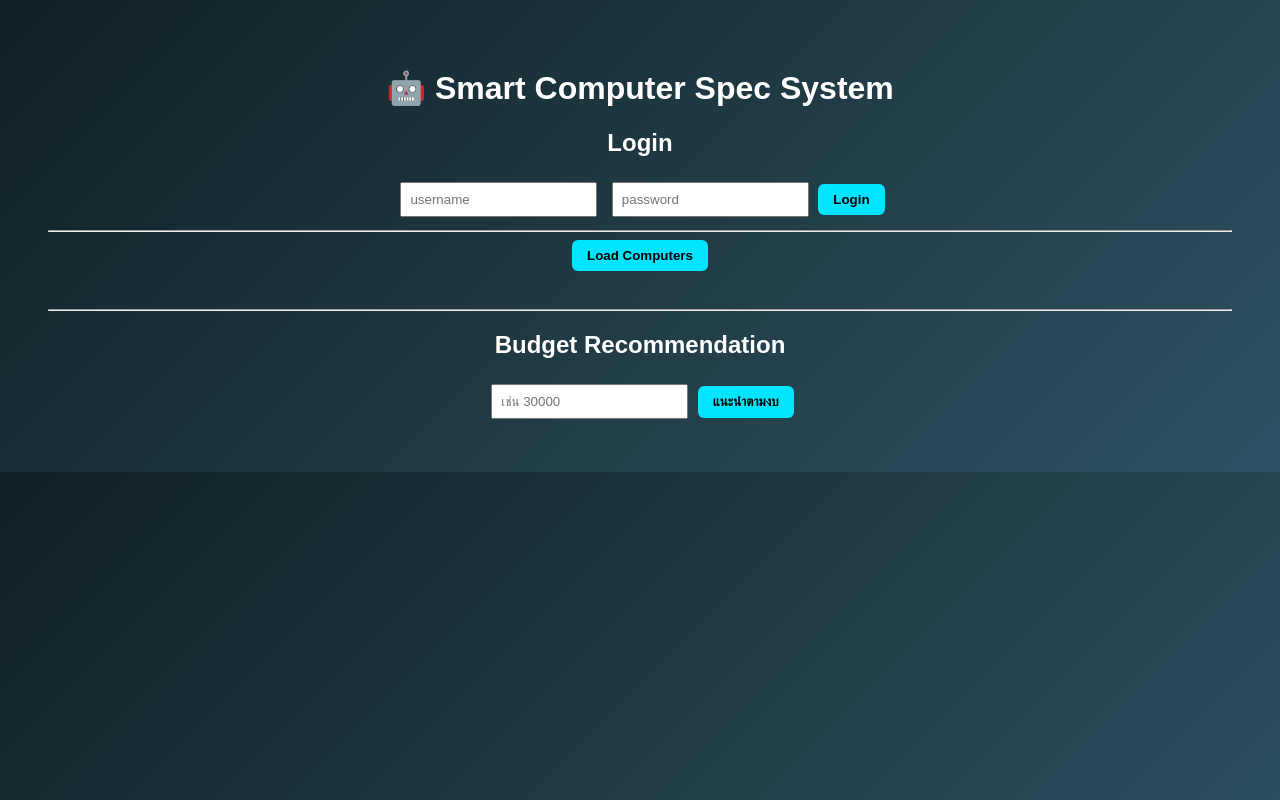
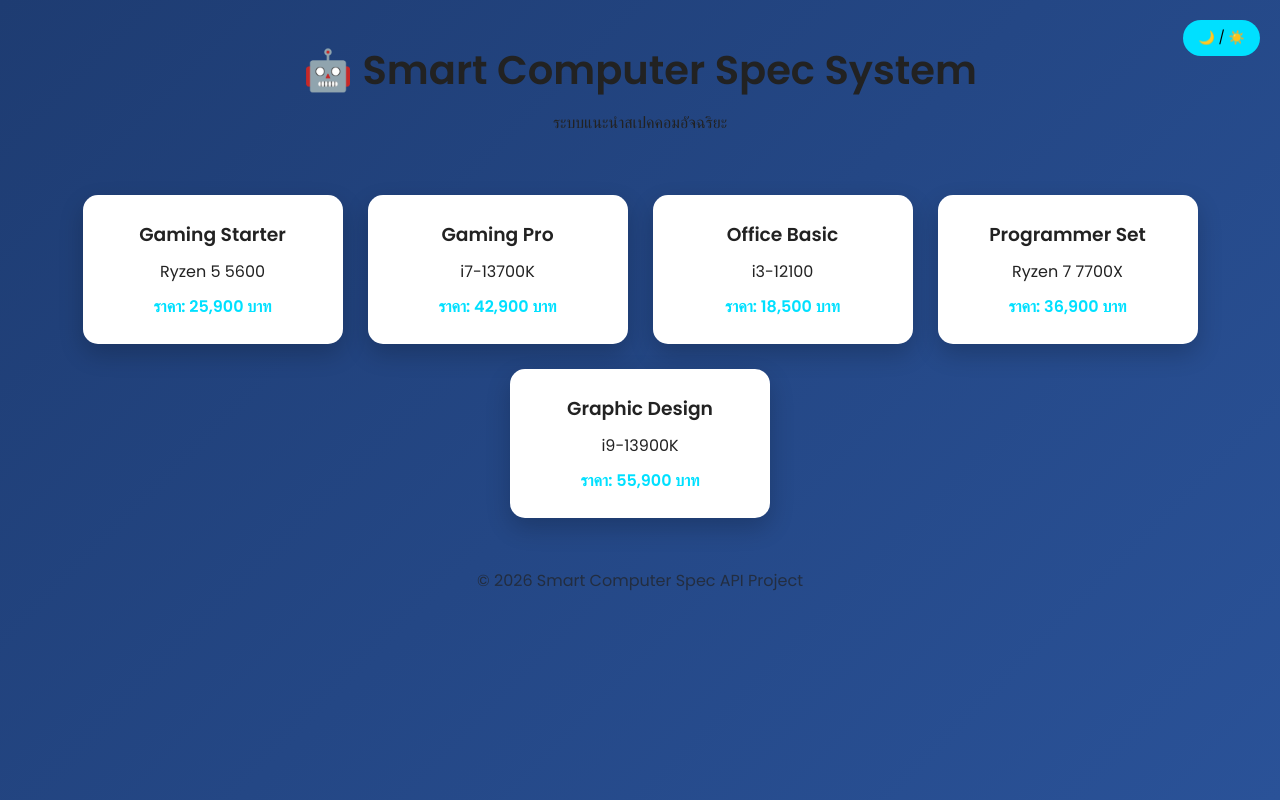
Before and after one commit to sakkayarikka-cmd/computer-spec-api, a website: page index.html in a window 1280 px wide. Drawn offline with Linux system fonts and the light colour scheme.

```diff
--- a/index.html
+++ b/index.html
@@ -1,174 +1,172 @@
 <!DOCTYPE html>
-<html>
+<html lang="th">
 <head>
-  <title>Smart Computer Spec AI</title>
+<meta charset="UTF-8">
+<meta name="viewport" content="width=device-width, initial-scale=1.0">
+<title>Smart Computer Spec</title>
+
+<link href="https://fonts.googleapis.com/css2?family=Poppins:wght@300;400;600&display=swap" rel="stylesheet">
+
 <style>
-    body {
-      font-family: Arial;
-      background: linear-gradient(135deg,#0f2027,#203a43,#2c5364);
-      color: white;
-      text-align: center;
-      padding: 40px;
+:root {
+  --bg-color: linear-gradient(135deg,#1e3c72,#2a5298);
+  --card-bg: #ffffff;
+  --text-color: #222;
+  --accent: #00e0ff;
 }
 
-    input {
-      padding: 8px;
-      margin: 5px;
+body.dark {
+  --bg-color: linear-gradient(135deg,#0f2027,#203a43,#2c5364);
+  --card-bg: #1e1e1e;
+  --text-color: #f5f5f5;
+  --accent: #00ffcc;
 }
 
-    button {
-      padding: 8px 15px;
-      border-radius: 6px;
-      border: none;
-      cursor: pointer;
-      background: #00e5ff;
-      font-weight: bold;
+* {
+  margin:0;
+  padding:0;
+  box-sizing:border-box;
+  font-family:'Poppins', sans-serif;
+}
+
+body {
+  background: var(--bg-color);
+  color: var(--text-color);
+  transition: all 0.5s ease;
+  min-height:100vh;
+}
+
+header {
+  text-align:center;
+  padding:40px 20px;
+  animation: fadeDown 1s ease;
+}
+
+h1 {
+  font-size:40px;
+  margin-bottom:10px;
+}
+
+.toggle-btn {
+  position:absolute;
+  top:20px;
+  right:20px;
+  padding:8px 15px;
+  border:none;
+  border-radius:20px;
+  background:var(--accent);
+  cursor:pointer;
+  transition:0.3s;
+}
+
+.toggle-btn:hover {
+  transform:scale(1.1);
 }
 
 .container {
-      display: flex;
-      flex-wrap: wrap;
-      justify-content: center;
-      gap: 20px;
-      margin-top: 30px;
+  display:flex;
+  flex-wrap:wrap;
+  justify-content:center;
+  gap:25px;
+  padding:20px;
 }
 
 .card {
-      background: white;
-      color: black;
-      width: 250px;
-      padding: 15px;
-      border-radius: 15px;
-      cursor: pointer;
-      transition: 0.3s;
+  background:var(--card-bg);
+  width:260px;
+  padding:25px;
+  border-radius:15px;
+  text-align:center;
+  box-shadow:0 10px 25px rgba(0,0,0,0.2);
+  transition:0.4s ease;
+  animation: fadeUp 1s ease;
 }
 
 .card:hover {
-      transform: scale(1.05);
+  transform: translateY(-10px) scale(1.03);
+  box-shadow:0 15px 35px rgba(0,0,0,0.3);
 }
 
-    #modal {
-      display: none;
-      position: fixed;
-      top: 0;
-      left: 0;
-      width: 100%;
-      height: 100%;
-      background: rgba(0,0,0,0.7);
+.card h3 {
+  margin-bottom:10px;
 }
 
-    #modalContent {
-      background: white;
-      color: black;
-      width: 400px;
-      margin: 100px auto;
-      padding: 20px;
-      border-radius: 15px;
+.price {
+  margin-top:10px;
+  font-weight:600;
+  color:var(--accent);
 }
+
+footer {
+  text-align:center;
+  padding:30px;
+  opacity:0.7;
+}
+
+@keyframes fadeUp {
+  from {opacity:0; transform:translateY(40px);}
+  to {opacity:1; transform:translateY(0);}
+}
+
+@keyframes fadeDown {
+  from {opacity:0; transform:translateY(-40px);}
+  to {opacity:1; transform:translateY(0);}
+}
+
 </style>
 </head>
+
 <body>
 
+<button class="toggle-btn" onclick="toggleTheme()">🌙 / ☀️</button>
+
+<header>
   <h1>🤖 Smart Computer Spec System</h1>
+  <p>ระบบแนะนำสเปคคอมอัจฉริยะ</p>
+</header>
 
-<!-- LOGIN -->
-<h2>Login</h2>
-<input id="user" placeholder="username">
-<input id="pass" type="password" placeholder="password">
-<button onclick="login()">Login</button>
+<div class="container">
 
-<hr>
-
-<!-- โหลดเครื่อง -->
-<button onclick="loadComputers()">Load Computers</button>
-
-<div class="container" id="result"></div>
-
-<hr>
-
-<!-- งบประมาณ -->
-<h2>Budget Recommendation</h2>
-<input id="budgetInput" placeholder="เช่น 30000">
-<button onclick="recommendBudget()">แนะนำตามงบ</button>
-
-<!-- Modal -->
-<div id="modal">
-  <div id="modalContent">
-    <div id="detail"></div>
-    <button onclick="closeModal()">Close</button>
-  </div>
+  <div class="card">
+    <h3>Gaming Starter</h3>
+    <p>Ryzen 5 5600</p>
+    <p class="price">ราคา: 25,900 บาท</p>
   </div>
 
+  <div class="card">
+    <h3>Gaming Pro</h3>
+    <p>i7-13700K</p>
+    <p class="price">ราคา: 42,900 บาท</p>
+  </div>
+
+  <div class="card">
+    <h3>Office Basic</h3>
+    <p>i3-12100</p>
+    <p class="price">ราคา: 18,500 บาท</p>
+  </div>
+
+  <div class="card">
+    <h3>Programmer Set</h3>
+    <p>Ryzen 7 7700X</p>
+    <p class="price">ราคา: 36,900 บาท</p>
+  </div>
+
+  <div class="card">
+    <h3>Graphic Design</h3>
+    <p>i9-13900K</p>
+    <p class="price">ราคา: 55,900 บาท</p>
+  </div>
+
+</div>
+
+<footer>
+  © 2026 Smart Computer Spec API Project
+</footer>
+
 <script>
-
-let allComputers = [];
-
-async function loadComputers(){
-  const res = await fetch('/api/spec');
-  const data = await res.json();
-
-  allComputers = data;
-
-  const container = document.getElementById('result');
-  container.innerHTML = '';
-
-  data.forEach(pc => {
-    container.innerHTML += `
-      <div class="card" onclick="showDetail('${pc._id}')">
-        <h3>${pc.name}</h3>
-        <p>${pc.cpu}</p>
-        <p><b>ราคา:</b> ${pc.price} บาท</p>
-      </div>
-    `;
-  });
+function toggleTheme(){
+  document.body.classList.toggle("dark");
 }
-
-function showDetail(id){
-  const pc = allComputers.find(x => x._id === id);
-
-  document.getElementById('detail').innerHTML = `
-    <h2>${pc.name}</h2>
-    <p><b>CPU:</b> ${pc.cpu}</p>
-    <p><b>RAM:</b> ${pc.ram}</p>
-    <p><b>Storage:</b> ${pc.storage}</p>
-    <p><b>GPU:</b> ${pc.gpu}</p>
-    <p><b>OS:</b> ${pc.os}</p>
-    <p><b>ราคา:</b> ${pc.price} บาท</p>
-  `;
-
-  document.getElementById('modal').style.display = 'block';
-}
-
-function closeModal(){
-  document.getElementById('modal').style.display = 'none';
-}
-
-async function recommendBudget(){
-  const budget = document.getElementById("budgetInput").value;
-  const res = await fetch('/api/spec?budget=' + budget);
-  const data = await res.json();
-
-  if(data.length > 0){
-    showDetail(data[0]._id);
-  } else {
-    alert("ไม่พบเครื่องในงบนี้");
-  }
-}
-
-async function login(){
-  const username = document.getElementById("user").value;
-  const password = document.getElementById("pass").value;
-
-  const res = await fetch('/api/login', {
-    method: 'POST',
-    headers: { 'Content-Type': 'application/json' },
-    body: JSON.stringify({ username, password })
-  });
-
-  const data = await res.json();
-  alert(data.message);
-}
-
 </script>
 
 </body>
```
Lines whose indentation alone changed are shown as unchanged.
